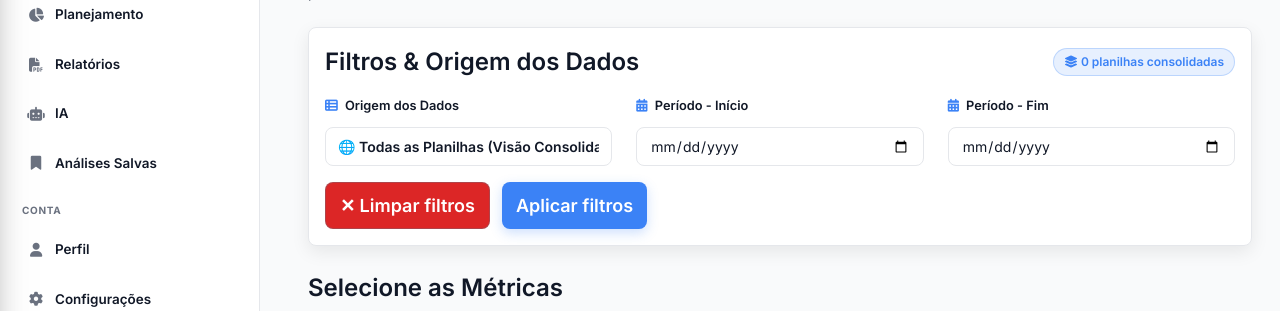
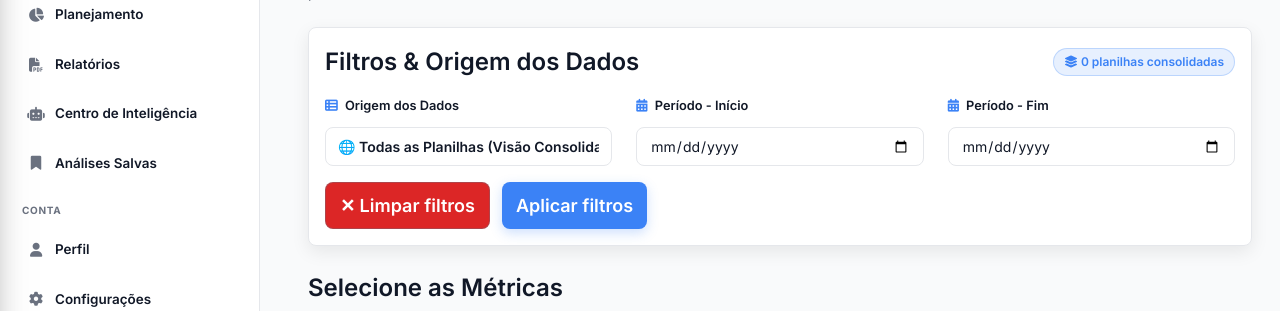
Before and after one commit to datainsight26-netizen/DataInsight, a Flask app: page /analises in a window 1280 px wide. Shown: the part 419-730 px from the top of the page. Run offline with Flask 3, Linux system fonts and the light colour scheme; the visitor is signed in with stand-in values (Sample User, id 1); data that the repository does not hold is empty; some libraries are stand-ins or nearby versions.

Commit message:
Update navbar.html

```diff
--- a/templates/partials/navbar.html
+++ b/templates/partials/navbar.html
@@ -57,7 +57,7 @@
   <a href="{{ url_for('pagina_ia') }}"
      {% if request.endpoint=='pagina_ia' %}aria-current="page"{% endif %}>
     <i class="fa-solid fa-robot"></i>
-    IA
+    Centro de Inteligência
   </a>
 
   <a href="{{ url_for('pagina_analises_salvas') }}"
```
